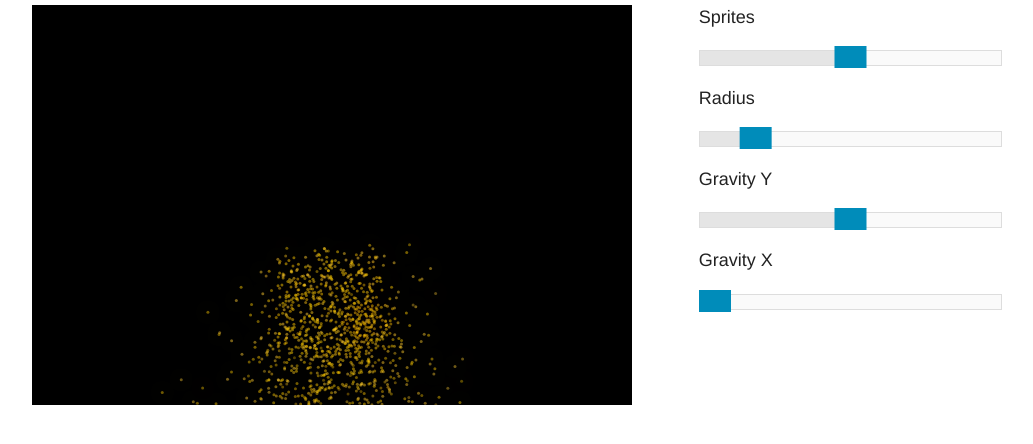
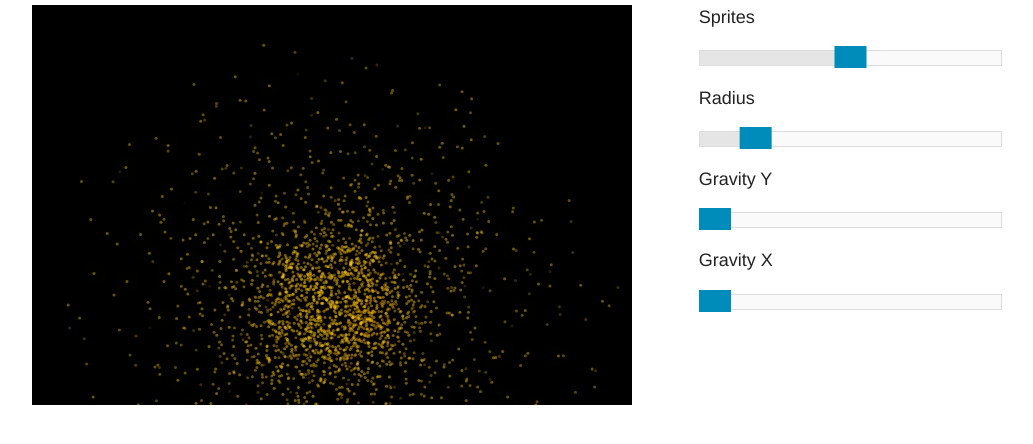
Before and after one commit to clarkieryan/particle-emitter, a plain HTML site: page index.html in a window 1280 px wide. Shown: the part 68-512 px from the top of the page, without its empty margins (123-1156 px from the left). Drawn offline with nearby package versions, Linux system fonts and the light colour scheme; animation ran at ten frames a second.

Commit message:
Updated default settings

```diff
--- a/index.html
+++ b/index.html
@@ -37,7 +37,7 @@
 
 
 			<h5>Gravity Y</h5>
-			<div id="sprite-gravity-y" class="range-slider" data-slider data-options="step: 1; initial: 50;">
+			<div id="sprite-gravity-y" class="range-slider" data-slider data-options="step: 1; initial: 0;">
 				<span class="range-slider-handle" role="slider" tabindex="0"></span>
 				<span class="range-slider-active-segment"></span>
 				<input type="hidden">
--- a/js/init.js
+++ b/js/init.js
@@ -4,9 +4,10 @@ window.onload = function(){
 	var ctx=c.getContext("2d");
 	//Create a new instance
 	var ps = new ParticleSystem();
-
+	var i = 0
 	//Set up the drawing loop
 	var draw = function(progress){
+
 	    var currentTime = Date.now();
 	    timeDelta = currentTime - previousTime;
 	    previousTime = currentTime;
--- a/js/particleSystem.js
+++ b/js/particleSystem.js
@@ -29,11 +29,11 @@ var particleSystemDefaultSettings = {
 		width:100
 	},
 	gravity: {
-		x:5,
+		x:0,
 		y:0
 	},
 	defaultSprites: 1,
-	radius:10
+	radius:1
 };
 
 var Particle = function( overrideSettings ) {
```
